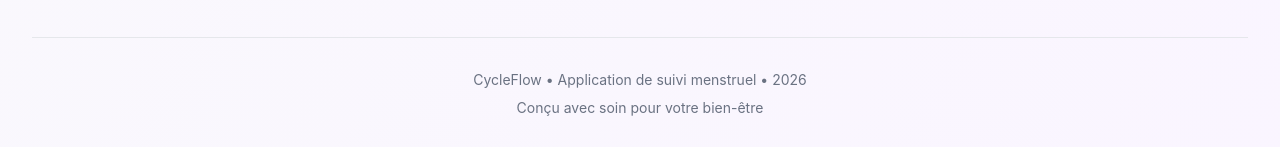
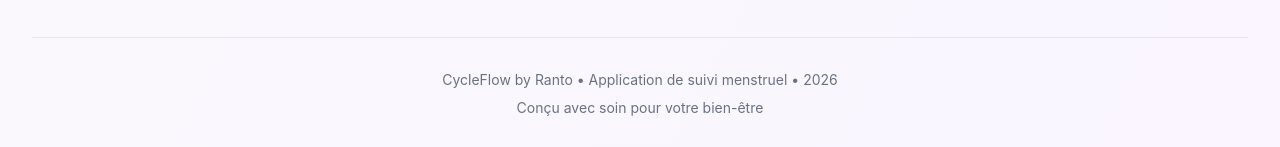
Before and after one commit to ImRanto/menstruel-cycle-tracker, a Next.js app: page / in a window 1280 px wide. Shown: the part 2423-2570 px from the top of the page. Built offline with nearby package versions, Linux system fonts and the light colour scheme.

Commit message:
Update footer text to include 'by Ranto'

```diff
--- a/src/app/components/CycleCalculator.tsx
+++ b/src/app/components/CycleCalculator.tsx
@@ -396,7 +396,7 @@ const CycleCalculator: React.FC = () => {
         <footer className="mt-12 pt-8 border-t border-gray-200">
           <div className="text-center text-gray-500 text-sm">
             <p>
-              CycleFlow • Application de suivi menstruel •{" "}
+              CycleFlow by Ranto • Application de suivi menstruel •{" "}
               {new Date().getFullYear()}
             </p>
             <p className="mt-2">Conçu avec soin pour votre bien-être</p>
```
